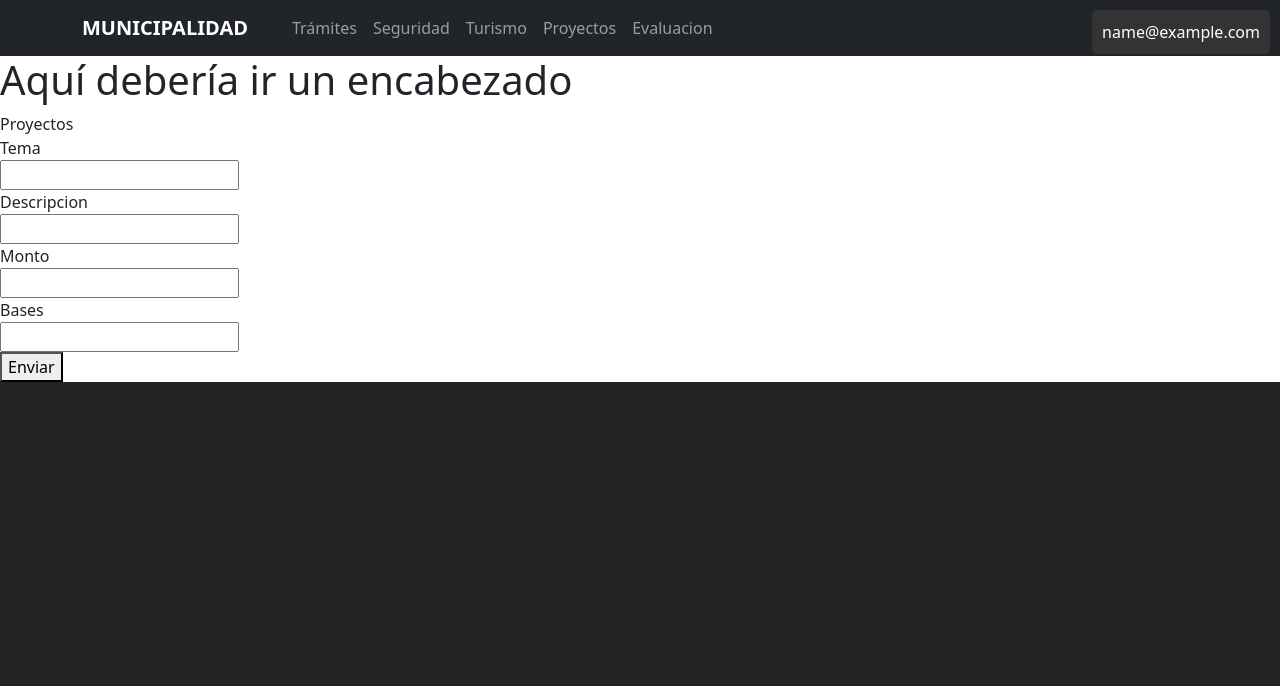
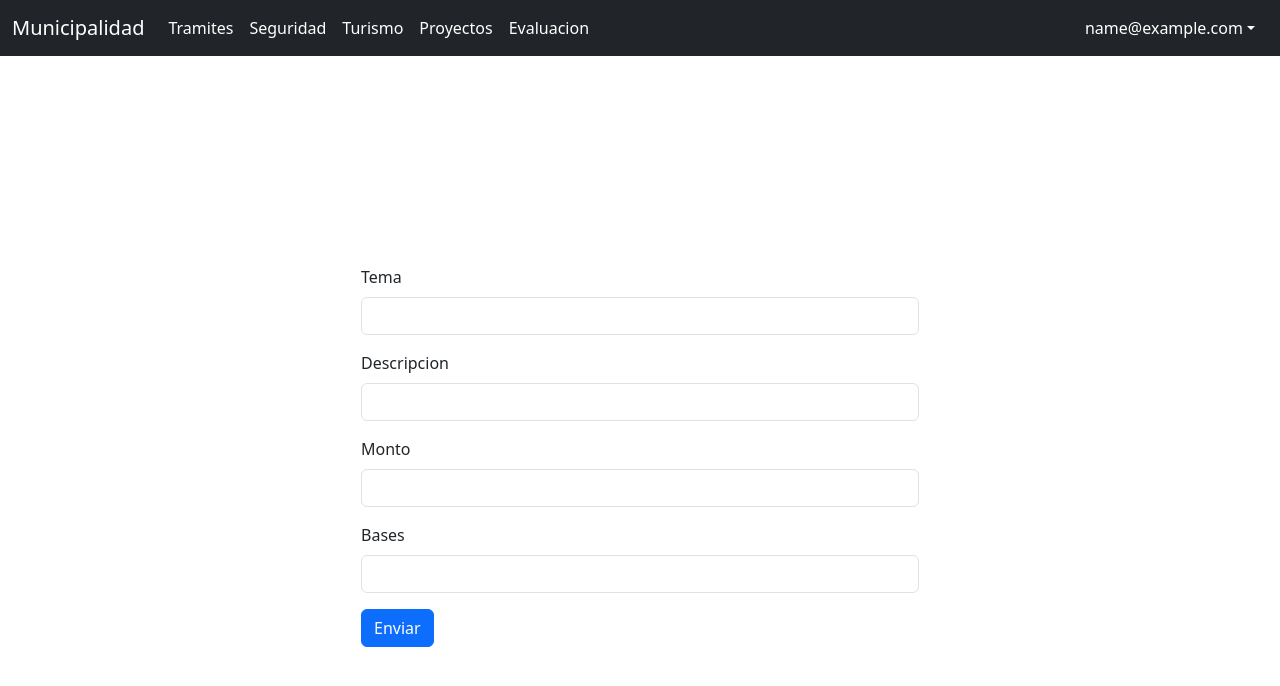
Before and after one commit to fschonffeldt/Proyecto-IS, a React (Vite) app in the folder frontend/: page /proyectos in a window 1280 px wide. Shown: the top 686 px of the page. Built offline with nearby package versions, Linux system fonts and the light colour scheme; sample sign-in values are in the browser's storage.

Commit message:
EDIT - NavBar

```diff
--- a/frontend/index.html
+++ b/frontend/index.html
@@ -8,6 +8,7 @@
   </head>
   <body>
     <div id="root"></div>
+    <script src="https://cdn.jsdelivr.net/npm/bootstrap@5.3.2/dist/js/bootstrap.bundle.min.js" integrity="sha384-C6RzsynM9kWDrMNeT87bh95OGNyZPhcTNXj1NW7RuBCsyN/o0jlpcV8Qyq46cDfL" crossorigin="anonymous"></script>
     <script type="module" src="/src/main.jsx"></script>
   </body>
 </html>
--- a/frontend/src/components/CrearProyec.jsx
+++ b/frontend/src/components/CrearProyec.jsx
@@ -22,24 +22,21 @@ const ProyectoForm = () => {
   };
 
   return (
-    <div>
-      <div>
+    <div className='container d-flex justify-content-center align-items-center vh-100'>
+      <div className='col-lg-6 my-form-container'>
         <form onSubmit={handleSubmit(onSubmit)}>
 
-          <div>
-            <label htmlFor="Tema">
-              Tema
-            </label>
+          <div class="mb-3">
+            <label class="form-label" htmlFor="Tema">Tema</label>
             <div>
               <input
-                type="text"
+                class="form-control" type="text" id="Tema"
                 {...register("Tema", {
                   pattern: {
                     value: /^[a-zA-ZÀ-ÿ\s]{1,40}$/,
                     message: "El tema debe tener entre 1 y 40 letras."
                   }
                 })}
-                id="Tema"
               />
               {errors.Tema && (
                 <span>{errors.Tema.message}</span>
@@ -47,20 +44,17 @@ const ProyectoForm = () => {
             </div>
           </div>
 
-          <div>
-            <label htmlFor="Descripcion">
-              Descripcion
-            </label>
+          <div class="mb-3">
+            <label class="form-label" htmlFor="Descripcion">Descripcion</label>
             <div>
               <input
-                type="text"
+                class="form-control" type="text" id="Descripcion"
                 {...register("Descripcion", {
                   pattern: {
                     value: /^[a-zA-ZÀ-ÿ\s]{1,40}$/,
                     message: "El tema debe tener entre 1 y 40 letras."
                   }
                 })}
-                id="Descripcion"
               />
               {errors.Tema && (
                 <span>{errors.Descripcion.message}</span>
@@ -68,13 +62,11 @@ const ProyectoForm = () => {
             </div>
           </div>
 
-          <div>
-            <label htmlFor="Monto">
-              Monto
-            </label>
+          <div class="mb-3">
+            <label class="form-label" htmlFor="Monto">Monto</label>
             <div>
               <input
-                type="number"
+                class="form-control" type="number" id="Monto"
                 {...register("Monto", {
                   min: {
                     value: 0,
@@ -85,7 +77,6 @@ const ProyectoForm = () => {
                     message: "El monto no puede exceder 999999999"
                   }
                 })}
-                id="Monto"
               />
               {errors.Monto && (
                 <span>{errors.Monto.message}</span>
@@ -93,20 +84,17 @@ const ProyectoForm = () => {
             </div>
           </div>
 
-          <div>
-            <label htmlFor="Bases">
-              Bases
-            </label>
+          <div class="mb-3">
+            <label class="form-label" htmlFor="Bases">Bases</label>
             <div>
               <input
-                type="text"
+                class="form-control" type="text" id="Bases"
                 {...register("Bases", {
                   pattern: {
                     value: /^[a-zA-ZÀ-ÿ\s]{1,40}$/,
                     message: "BASES debe tener entre 1 y 40 letras."
                   }
                 })}
-                id="Bases"
               />
               {errors.Tema && (
                 <span>{errors.Bases.message}</span>
@@ -114,11 +102,7 @@ const ProyectoForm = () => {
             </div>
           </div>
 
-          <div>
-            <div>
-              <button type="submit">Enviar</button>
-            </div>
-          </div>
+          <button class="btn btn-primary" type="submit">Enviar</button>
 
         </form>
       </div>
--- a/frontend/src/components/NavBar.jsx
+++ b/frontend/src/components/NavBar.jsx
@@ -1,32 +1,53 @@
-import { Link } from 'react-router-dom';
 import '../assets/NavBar.css';
 import "bootstrap/dist/css/bootstrap.min.css";
+import { useNavigate } from 'react-router-dom';
+import { useAuth } from '../context/AuthContext';
+import { logout } from '../services/auth.service';
 
 const NavBar = () => {
+    const navigate = useNavigate();
+    const { user } = useAuth();
+
+    const handleLogout = () => {
+      logout();
+      navigate('/auth');
+    };
+
   return (
     <nav className="navbar navbar-expand-lg navbar-dark bg-dark">
-      <div className="container">
-        <div className="navbar-brand-container">
-          <Link to="/" className="navbar-brand main-title">MUNICIPALIDAD</Link>
-        </div>
-        <div className="collapse navbar-collapse" id="navbarNav">
-          <ul className="navbar-nav">
+      <div className="container-fluid">
+        <a className="navbar-brand" href="#">Municipalidad</a>
+        <button className="navbar-toggler" type="button" data-bs-toggle="collapse" data-bs-target="#navbarSupportedContent" aria-controls="navbarSupportedContent" aria-expanded="false" aria-label="Toggle navigation">
+          <span className="navbar-toggler-icon"></span>
+        </button>
+        <div className="collapse navbar-collapse" id="navbarSupportedContent">
+          <ul className="navbar-nav me-auto mb-2 mb-lg-0">
             <li className="nav-item">
-              <Link to="/tramites" className="nav-link">Trámites</Link>
+              <a className="nav-link active" aria-current="page" href="/tramites">Tramites</a>
             </li>
             <li className="nav-item">
-              <Link to="/seguridad" className="nav-link">Seguridad</Link>
+              <a className="nav-link active" aria-current="page" href="/seguridad">Seguridad</a>
             </li>
             <li className="nav-item">
-              <Link to="/turismo" className="nav-link">Turismo</Link>
+              <a className="nav-link active" aria-current="page" href="/turismo">Turismo</a>
             </li>
             <li className="nav-item">
-              <Link to="/proyectos" className="nav-link">Proyectos</Link>
+              <a className="nav-link active" aria-current="page" href="/proyectos">Proyectos</a>
             </li>
             <li className="nav-item">
-              <Link to="/evaluacion" className="nav-link">Evaluacion</Link>
+              <a className="nav-link active" aria-current="page" href="/evaluacion">Evaluacion</a>
             </li>
           </ul>
+
+          <div className="dropdown">
+            <button className="btn btn-dark dropdown-toggle" type="button" data-bs-toggle="dropdown" aria-expanded="false">
+              {user.email}
+            </button>
+            <ul className="dropdown-menu">
+              <li><a className="dropdown-item" href="#" onClick={handleLogout}>Cerrar sesión</a></li>
+            </ul>
+          </div>
+
         </div>
       </div>
     </nav>
--- a/frontend/src/routes/Proyectos.jsx
+++ b/frontend/src/routes/Proyectos.jsx
@@ -3,7 +3,6 @@ import ProyectoForm from "../components/CrearProyec"
 const Proyectos = () => {
   return (
     <>
-        <div>Proyectos</div>
         <ProyectoForm/>
     </>
 
--- a/frontend/src/routes/Root.jsx
+++ b/frontend/src/routes/Root.jsx
@@ -1,7 +1,5 @@
 import { Outlet } from 'react-router-dom';
-import { useNavigate } from 'react-router-dom';
-import { logout } from '../services/auth.service';
-import { AuthProvider, useAuth } from '../context/AuthContext';
+import { AuthProvider} from '../context/AuthContext';
 import NavBar from '../components/NavBar';
 
 function Root() {
@@ -12,86 +10,14 @@ function Root() {
   );
 }
 
-import React, { useState, useEffect, useRef } from 'react';
-
 function PageRoot() {
-  const navigate = useNavigate();
-  const [showOptions, setShowOptions] = useState(false);
-  const [selectedOption, setSelectedOption] = useState('');
-  const [showConfirmationDialog, setShowConfirmationDialog] = useState(false);
-
-  const handleLogout = () => {
-    logout();
-    navigate('/auth');
-  };
-
-  const handleOptionClick = (option) => {
-    setSelectedOption(option);
-    setShowOptions(false);
-  };
-
-  const handleEmailClick = () => {
-    setShowOptions(!showOptions);
-  };
-
-  const handleDeleteConversation = () => {
-    // Lógica para eliminar la conversación
-    setShowConfirmationDialog(false);
-  };
-
-  const handleCancelDelete = () => {
-    setShowConfirmationDialog(false);
-  };
-
-  const { user } = useAuth();
-
-  const pageRootRef = useRef(null);
-
-  useEffect(() => {
-    const handleClickOutside = (event) => {
-      if (pageRootRef.current && !pageRootRef.current.contains(event.target)) {
-        setShowOptions(false);
-      }
-    };
-
-    document.addEventListener('click', handleClickOutside);
-
-    return () => {
-      document.removeEventListener('click', handleClickOutside);
-    };
-  }, []);
 
   return (
-    <div ref={pageRootRef}>
+    <>
       <NavBar />
-      <div>
-      <h1>Aquí debería ir un encabezado</h1>
-        <div
-          style={{
-            position: 'fixed',
-            top: '10px',
-            right: '10px',
-            backgroundColor: '#333',
-            color: '#fff',
-            padding: '10px',
-            borderRadius: '5px',
-          }}
-        >
-          <span onClick={handleEmailClick}>{user.email}</span>
-          {showOptions && (
-            <div style={{ marginTop: '10px' }}>
-              <button onClick={handleLogout}>Cerrar sesión</button>
-            </div>
-          )}
-          {selectedOption && (
-            <div style={{ marginTop: '10px' }}>
-              Has seleccionado: {selectedOption}
-            </div>
-          )}
-        </div>
-      </div>
       <Outlet />
-    </div>
+    </>
+
   );
 }
 
```
